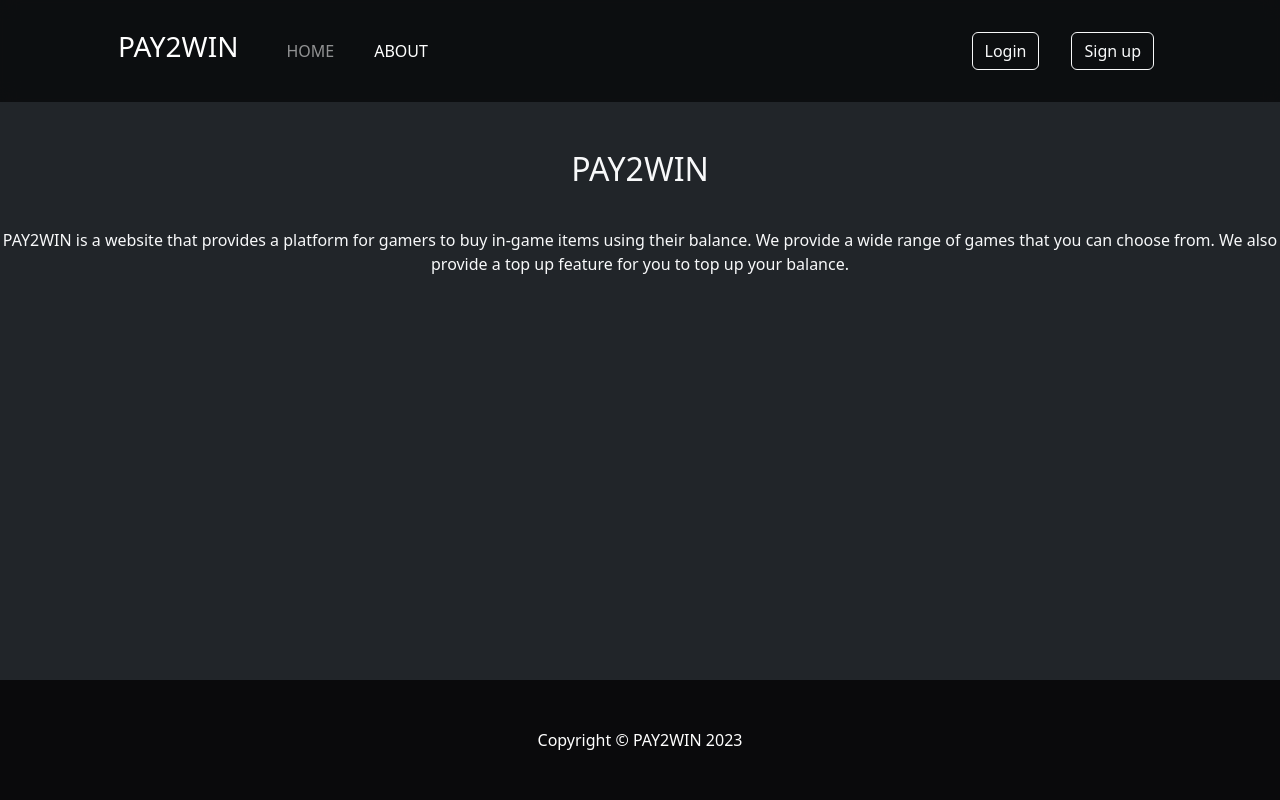
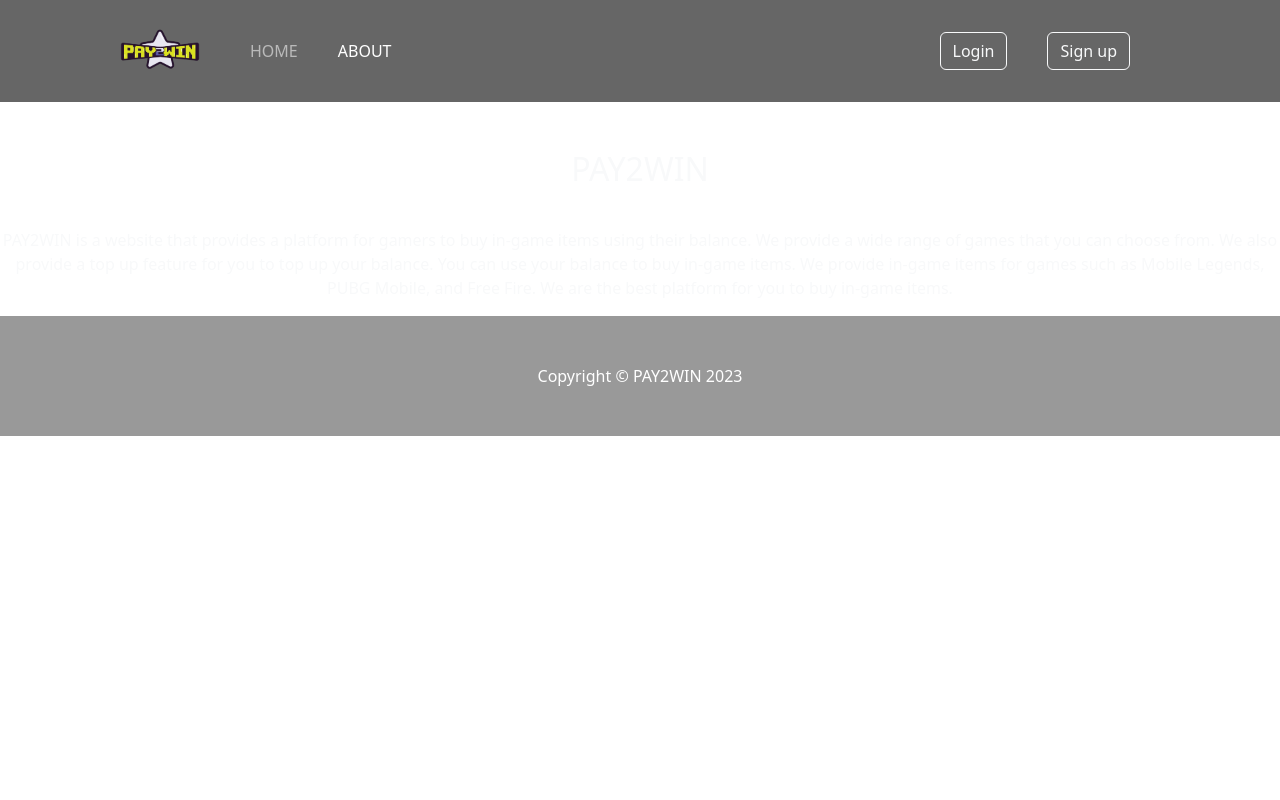
Before and after one commit to ezrabrilliant/project-tekweb, a PHP site: page /about.php in a window 1280 px wide. Run offline with PHP 8.4, Linux system fonts and the light colour scheme; data that the repository does not hold is empty; some libraries are stand-ins or nearby versions.

Commit message:
Update about.php (Changing Background Color and Blob Animation)

```diff
--- a/about.php
+++ b/about.php
@@ -3,8 +3,6 @@
 include 'db_conn.php';
 if (isset($_SESSION['user'])) {
     $user = $_SESSION['user'];
-
-        // Access user information
     $memberId = $user['member_id'];
     $stmt3 = $pdo->prepare("SELECT saldo FROM users WHERE member_id = :member_id");
     $stmt3->bindParam(":member_id", $memberId);
@@ -35,70 +33,64 @@
 
 <!DOCTYPE html>
 <html lang="en">
+
 <head>
     <meta charset="utf-8" />
     <meta name="viewport" content="width=device-width, initial-scale=1, shrink-to-fit=no" />
     <meta name="description" content="" />
     <meta name="author" content="" />
-    <title>Signup</title>
+    <title>About - PAY2WIN</title>
+    <link rel="icon" href="assets\Web Logo\pay-2-win-full.png" />
+
+    <link rel="stylesheet" href="css/styles.css">
+    <script src="js/script.js"></script>
     <script src="https://code.jquery.com/jquery-3.7.1.min.js"></script>
-    <link href="https://cdn.jsdelivr.net/npm/bootstrap-icons@1.5.0/font/bootstrap-icons.css" rel="stylesheet"/>
-    <script src="https://cdn.jsdelivr.net/npm/bootstrap@5.2.3/dist/js/bootstrap.bundle.min.js"></script>
-    <link href="https://cdn.jsdelivr.net/npm/bootstrap@5.3.2/dist/css/bootstrap.min.css" rel="stylesheet"integrity="sha384-T3c6CoIi6uLrA9TneNEoa7RxnatzjcDSCmG1MXxSR1GAsXEV/Dwwykc2MPK8M2HN" crossorigin="anonymous">
-    <style>
-        body {
-            min-height: 100vh;
-            display: flex;
-            flex-direction: column;
-            margin: 0;
-        }
+    <link href="https://cdn.jsdelivr.net/npm/bootstrap-icons@1.5.0/font/bootstrap-icons.css" rel="stylesheet" />
+    <link href="https://cdn.jsdelivr.net/npm/bootstrap@5.3.2/dist/css/bootstrap.min.css" rel="stylesheet"
+        integrity="sha384-T3c6CoIi6uLrA9TneNEoa7RxnatzjcDSCmG1MXxSR1GAsXEV/Dwwykc2MPK8M2HN" crossorigin="anonymous">
+    <script src="https://cdn.jsdelivr.net/npm/clipboard@2.0.8/dist/clipboard.min.js"></script>
+    <script src="https://kit.fontawesome.com/785e8a7b97.js" crossorigin="anonymous"></script>
+</head>
 
-        main {
-            flex-grow: 1;
-            position: relative;
-        }
+<body class="body">
 
-        footer {
-            margin-top: auto;
-        }
-    </style>
-</head>
-<body class="bg-dark">
+    <!-- Background -->
+    <div class="blob-c">
+        <div class="shape-blob one"></div>
+        <div class="shape-blob two"></div>
+        <div class="shape-blob three"></div>
+        <div class="shape-blob four"></div>
+        <div class="shape-blob five"></div>
+        <div class="shape-blob six"></div>
+    </div>
     <?php
     if (isset($_SESSION['user'])) {
         $user = $_SESSION['user'];
-            // Access user information
         $memberId = $user['member_id'];
         $userEmail = $user['email'];
         $userName = $user['username'];
         echo "
-            <nav class='py-4 navbar navbar-expand-lg navbar-dark fixed-top' style='background: rgba(0, 0, 0, 0.6) !important; backdrop-filter: blur(10px) saturate(125%); z-index: 2; -webkit-backdrop-filter: blur(10px) saturate(125%);'>
+            <nav class='py-4 navbar navbar-expand-lg navbar-dark fixed-top' style='background: rgba(0, 0, 0, 0.4) !important; backdrop-filter: blur(10px) saturate(125%); z-index: 2; -webkit-backdrop-filter: blur(10px) saturate(125%);'>
                 <div class='container px-4 px-lg-5 text-white'>
-                    <a class='navbar-brand' href='home.php'>
-                        <h3>PAY2WIN</h3>
+                    <a class='navbar-brand' style='height: 52px;' href='home.php'>
+                        <img src='assets\Web Logo\pay-2-win-full.png' alt='PAY2WIN Logo' class='img-fluid'
+                            style='max-height: 50px;margin-top: -2px;height: 100%;object-fit: cover;'>
                     </a>
-                    <button class='navbar-toggler' type='button' data-bs-toggle='collapse' data-bs-target='#navbarSupportedContent' aria-controls='navbarSupportedContent' aria-expanded='false' aria-label='Toggle navigation'><span class='navbar-toggler-icon'></span></button>
+                    <button class='navbar-toggler' type='button' data-bs-toggle='collapse'
+                        data-bs-target='#navbarSupportedContent' aria-controls='navbarSupportedContent' aria-expanded='false'
+                        aria-label='Toggle navigation'><span class='navbar-toggler-icon'></span></button>
+
                     <div class='collapse navbar-collapse' id='navbarSupportedContent'>
-                        <ul class='navbar-nav me-auto mb-2 mb-lg-0 ms-lg-4'>
-                            <li class='nav-item me-4'><a class='nav-link' aria-current='page' href='home.php'>HOME</a></li>
-                            <li class='nav-item me-4'><a class='nav-link active' href='about.php'>ABOUT</a></li>
-                            <li class='nav-item me-4'><a class='nav-link' href='history_transaction.php'>HISTORY TRANSACTION</a></li>
-                            <li class='nav-item me-4'><button type='button' class='balance-info-btn btn btn-outline-light' data-id='$memberId' data-saldo='$saldo' data-bs-toggle='modal' data-bs-target='#balanceInfo'>BALANCE & TOP UP</button></li>
+                        <ul class='navbar-nav me-auto mb-2 mb-lg-0 ms-lg-4 align-items-center'>
+                            <li class='nav-item me-lg-4 d-lg-block'><a class='nav-link' aria-current='page' href='home.php'>HOME</a></li>
+                            <li class='nav-item me-lg-4 d-lg-block'><a class='nav-link active' href='about.php'>ABOUT</a></li>
+                            <li class='nav-item me-lg-4 d-lg-block'><a class='nav-link' href='history_transaction.php'>HISTORY TRANSACTION</a></li>
+                            <li class='nav-item me-lg-4 d-lg-block'><button type='button' class='balance-info-btn btn btn-outline-light' data-id='<?php echo $memberId; ?>' data-saldo='<?php echo $saldo; ?>' data-bs-toggle='modal' data-bs-target='#balanceInfo'>BALANCE & TOP UP</button></li>
                         </ul>
 
-                        </ul>
                         <ul class='navbar-nav align-items-center'>
-                            <li class='nav-item'>
-                                <a class='nav-link me-3' href='#'>
-                                    <p class='mb-0'>Welcome, $userName
-                                    </p>
-                                </a>
-                            </li>
-                            <li class='nav-item'>
-                                <a href='#'>
-                                    <button type='button' class='btn btn-outline-light' data-bs-toggle='modal' data-bs-target='#logoutModal'>Log Out</button>
-                                </a>
-                            </li>
+                            <li class='nav-item me-lg-4 d-lg-block'><a class='nav-link' href='#'><p class='mb-0'>Welcome, $userName</p></a></li>
+                            <li class='nav-item me-lg-4 d-lg-block'><a href='#'><button type='button' class='btn btn-outline-light' data-bs-toggle='modal' data-bs-target='#logoutModal'>Log Out</button></a></li>
                         </ul>
                     </div>
                 </div>
@@ -106,21 +98,21 @@
     } else {
         echo "<nav class='py-4 navbar navbar-expand-lg navbar-dark bg-dark fixed-top'style='background: rgba(0, 0, 0, 0.6) !important; backdrop-filter: blur(10px) saturate(125%); z-index: 2; -webkit-backdrop-filter: blur(10px) saturate(125%);'>
             <div class='container px-4 px-lg-5 text-white'>
-                <a class='navbar-brand' href='index.php'>
-                    <h3>PAY2WIN</h3>
+                <a class='navbar-brand' style='height: 52px;' href='index.php'>
+                    <img src='assets\Web Logo\pay-2-win-full.png' alt='PAY2WIN Logo' class='img-fluid'
+                        style='max-height: 50px;margin-top: -2px;height: 100%;object-fit: cover;'>
                 </a>
                 <button class='navbar-toggler' type='button' data-bs-toggle='collapse' data-bs-target='#navbarSupportedContent'aria-controls='navbarSupportedContent' aria-expanded='false' aria-label='Toggle navigation'>
                     <span class='navbar-toggler-icon'></span>
                 </button>
                 <div class='collapse navbar-collapse' id='navbarSupportedContent'>
-                    <ul class='navbar-nav me-auto mb-2 mb-lg-0 ms-lg-4'>
-                        <li class='nav-item me-4'><a class='nav-link' aria-current='page' href='index.php'>HOME</a>
-                        </li>
-                        <li class='nav-item me-4'><a class='nav-link active' href='about.php'>ABOUT</a></li>
+                    <ul class='navbar-nav me-auto mb-2 mb-lg-0 ms-lg-4 align-items-center'>
+                        <li class='nav-item me-lg-4 d-lg-block'><a class='nav-link' aria-current='page' href='index.php'>HOME</a></li>
+                        <li class='nav-item me-lg-4 d-lg-block'><a class='nav-link active' href='about.php'>ABOUT</a></li>
                     </ul>
                     <ul class='navbar-nav align-items-center'>
-                        <li class='nav-item me-3'><a href='login.php' class='nav-link'><button class='btn btn-outline-light'type='submit'>Login</button></a></li>
-                        <li class='nav-item'><a href='signup.php' class='nav-link'><button class='btn btn-outline-light'type='submit'>Sign up</button></a></li>
+                        <li class='nav-item me-lg-4 d-lg-block'><a href='login.php' class='nav-link'><button class='btn btn-outline-light'type='submit'>Login</button></a></li>
+                        <li class='nav-item me-lg-4 d-lg-block'><a href='signup.php' class='nav-link'><button class='btn btn-outline-light'type='submit'>Sign up</button></a></li>
                     </ul>
                 </div>
             </div>
@@ -129,9 +121,15 @@
     }
     ?>
 
-    <h2 class="text-center text-light" style='margin-top: 150px !important; margin-bottom: 40px !important;'>PAY2WIN</h2>
-    <p class="text-center text-light">PAY2WIN is a website that provides a platform for gamers to buy in-game items using their balance. We provide a wide range of games that you can choose from. We also provide a top up feature for you to top up your balance. </p>
-
+    <h2 class="text-center text-light" style='margin-top: 150px !important; margin-bottom: 40px !important;'>PAY2WIN
+    </h2>
+    <p class="text-center text-light">
+        PAY2WIN is a website that provides a platform for gamers to buy in-game items
+        using their balance. We provide a wide range of games that you can choose from. We also provide a top up feature
+        for you to top up your balance. You can use your balance to buy in-game items. We provide in-game items for
+        games
+        such as Mobile Legends, PUBG Mobile, and Free Fire. We are the best platform for you to buy in-game items.
+    </p>
 
     <!-- Logout Modal -->
     <div class="modal fade" id="logoutModal" tabindex="-1" role="dialog" aria-labelledby="exampleModalLabel"
@@ -151,8 +149,7 @@
         </div>
     </div>
 
-
-    <!-- Modal Balance & top up balance -->
+    <!--- Modal Balance & top up balance -->
     <div class="modal fade" id="balanceInfo" tabindex="-1" role="dialog" aria-labelledby="addAdminModalLabel"
         aria-hidden="true">
         <div class="modal-dialog modal-dialog-centered" role="document">
@@ -162,22 +159,17 @@
                     <button type="button" class="btn-close" data-bs-dismiss="modal" aria-label="Close"></button>
                 </div>
                 <div class="modal-body">
-
                     <form id="topUpForm">
                         <h5>Current Balance: Rp.
                             <?php echo number_format($saldo, 2, ',', '.') ?>
                         </h5>
-
-
                         <p>Input nominal isi saldo wallet mu</p>
-
                         <div class="input-group mb-3">
                             <span class="input-group-text" id="basic-addon1">Rp.</span>
-                            <input type="number" class="form-control" placeholder="0" aria-label="Username" name="amount" required aria-describedby="basic-addon1">
+                            <input type="number" class="form-control" placeholder="0" aria-label="Username"
+                                id="inputAmount" name="inputAmount" required aria-describedby="basic-addon1">
                         </div>
-
                         <input type="hidden" id="curBalance" name="curBalance">
-                        <input type="hidden" id="user_id" name="user_id">
 
                         <div class="text-center d-flex justify-content-between" style="padding:10px 0 0 0">
                             <button type="button" class="btn text-white btn-outline-danger" data-bs-dismiss="modal"
@@ -185,84 +177,168 @@
                             <input type="submit" class="btn text-white btn-outline-success w-25 login" value="Pay"
                                 name="login-btn">
                         </div>
-
                         <?php if (!empty($errorMsg)): ?>
                             <p class="text-danger text-center mt-3">
                                 <?php echo $errorMsg; ?>
                             </p>
                         <?php endif; ?>
                     </form>
+                    <!-- Payment Details Section (Initially Hidden) -->
+                    <div id="paymentDetails" style="display: none;">
+                        <h5>Payment Details:</h5>
+                        <div class="container">
+                            <div class="row">
+                                <div class="col-md-8">
+                                    <div class="d-flex align-items-center flex-wrap">
+                                        <span>BCA: &nbsp;</span><span id="copy1">0234567999</span>
+                                        <button class="btn btn-sm btn-outline-light" style="margin-left:10px"
+                                            data-clipboard-target="#copy1">
+                                            <i class="fa-solid fa-copy"></i>
+                                        </button>
+                                    </div>
+                                </div>
+                            </div>
+                        </div>
+                        <p>Total Amount: Rp. <span id="totalAmount"></span></p>
+                        <form id="confirmForm">
+                            <input type="hidden" id="amount" name="amount">
+                            <input type="hidden" id="user_id" name="user_id">
+                            <input type="submit" class="btn text-white btn-outline-success w-100 login" value="Confirm">
+                        </form>
+                    </div>
                 </div>
             </div>
         </div>
     </div>
 
 
+    <script>
+        // Logout Script
+        function logout() {
+            var xhr = new XMLHttpRequest();
+            xhr.open('GET', 'logout.php', true);
+            xhr.onreadystatechange = function () {
+                if (xhr.readyState == 4 && xhr.status == 200) {
+                    window.location.href = 'index.php';
+                }
+            };
+            xhr.send();
+        }
 
-    <!-- script -->
-    <script>
-
+        // Balance Info Script
         $(document).ready(function () {
-
             $('.balance-info-btn').on('click', function () {
                 var memberId = $(this).data('id');
                 var saldo = $(this).data('saldo');
 
                 console.log(memberId);
                 console.log(saldo);
-                // Mengisi nilai input modal edit dengan data pengguna yang akan diedit
                 $('#user_id').val(memberId);
                 $('#curBalance').val(saldo);
-
-                // Menampilkan modal edit
                 $('#balanceInfo').modal('show');
             });
+        });
 
+        // Top Up Script
+        $(document).ready(function () {
             $('#topUpForm').on('submit', function (event) {
+                event.preventDefault();
+
+                var amount = parseFloat($(this).find('input[name="inputAmount"]').val());
+                if (isNaN(amount) || amount <= 0) {
+                    $('#alertContainer').html('<div class="alert alert-danger alert-dismissible fade show" role="alert">Please enter a valid amount.</div>');
+                    return false;
+                }
+                var formattedAmount = new Intl.NumberFormat('id-ID', { style: 'currency', currency: 'IDR' }).format(amount);
+
+                $('#totalAmount').text(formattedAmount);
+
+
+                amount = document.getElementById('inputAmount').value;
+                console.log(amount);
+                $('#paymentDetails').show();
+                $('#amount').val(amount);
+
+                $(this).find('input[name="inputAmount"]').prop('disabled', true);
+                $(this).find('input[name="login-btn"]').prop('disabled', true);
+
+            });
+
+            $('#topUpForm').on('click', 'input[name="login-btn"]', function () {
+                $('#topUpForm').submit();
+            });
+
+            $('#confirmForm').on('submit', function (event) {
                 event.preventDefault();
                 $.ajax({
                     type: 'post',
-                    url: 'request_saldo.php', // Ganti dengan nama file yang sesuai di server Anda
+                    url: 'request_saldo.php',
                     data: $(this).serialize(),
                     success: function (response) {
-                        // Tindakan setelah perubahan pengguna disimpan (misalnya, menutup modal)
                         $('#editGameModal').modal('hide');
                         alert('Permintaan isi saldo sudah dikirim ke admin kami, harap tunggu beberapa saat :).');
-                        // Refresh halaman untuk memperbarui tampilan riwayat pembelian pengguna
                         location.reload();
 
                     },
                     error: function (xhr, status, error) {
-                        // Tindakan jika penyimpanan perubahan gagal
                         console.error('Terjadi kesalahan: ' + error);
                     }
                 });
             });
-
-            $(document).ready(function () {
-                $('#dataTable').DataTable();
         });
 
+        //Copy Button Script
+        const target = document.getElementById('copy1');
+        const button = target.nextElementSibling;
+        const clipboard = new ClipboardJS(button);
+        clipboard.on('success', function (e) {
+            var checkIcon = button.querySelector('.ki-check');
+            var copyIcon = button.querySelector('.ki-copy');
+            if (checkIcon) {
+                return;
+            }
         });
 
-        function logout() {
-            // Buat permintaan AJAX ke server untuk menghapus sesi
-            var xhr = new XMLHttpRequest();
-            xhr.open('GET', 'logout.php', true);
-            xhr.onreadystatechange = function () {
-                if (xhr.readyState == 4 && xhr.status == 200) {
-                    // Jika sesi dihapus dengan sukses, redirect ke halaman index.php
-                    window.location.href = 'index.php';
+        $('#balanceInfo').on('hidden.bs.modal', function () {
+            location.reload();
+        });
+
+        //Script Animation Card
+        document.addEventListener("DOMContentLoaded", function () {
+            var options = {
+                root: null,
+                rootMargin: "0px",
+                threshold: 0.5
+            };
+
+            var observer = new IntersectionObserver(function (entries, observer) {
+                entries.forEach(function (entry) {
+                    if (entry.isIntersecting) {
+                        entry.target.classList.add("animate");
+                        observer.unobserve(entry.target);
                     }
-            };
-            xhr.send();
-        }
+                });
+            }, options);
+
+            var elements = document.querySelectorAll(".card");
+
+            elements.forEach(function (element) {
+                observer.observe(element);
+            });
+        });
+
+
     </script>
+    <!-- Bootstrap core JS-->
+    <script src="https://cdn.jsdelivr.net/npm/bootstrap@5.2.3/dist/js/bootstrap.bundle.min.js"></script>
+
 </body>
 
-<footer class="py-5 bg-dark" style="background-color: rgb(10, 10, 12) !important">
+<!-- Footer-->
+<footer class="py-5 bg-dark" style="background-color: rgb(0, 0, 0, 0.4) !important">
     <div class="container">
         <p class="m-0 text-center text-white">Copyright &copy; PAY2WIN 2023</p>
     </div>
 </footer>
+
 </html>
```
Lines whose indentation alone changed are shown as unchanged.
